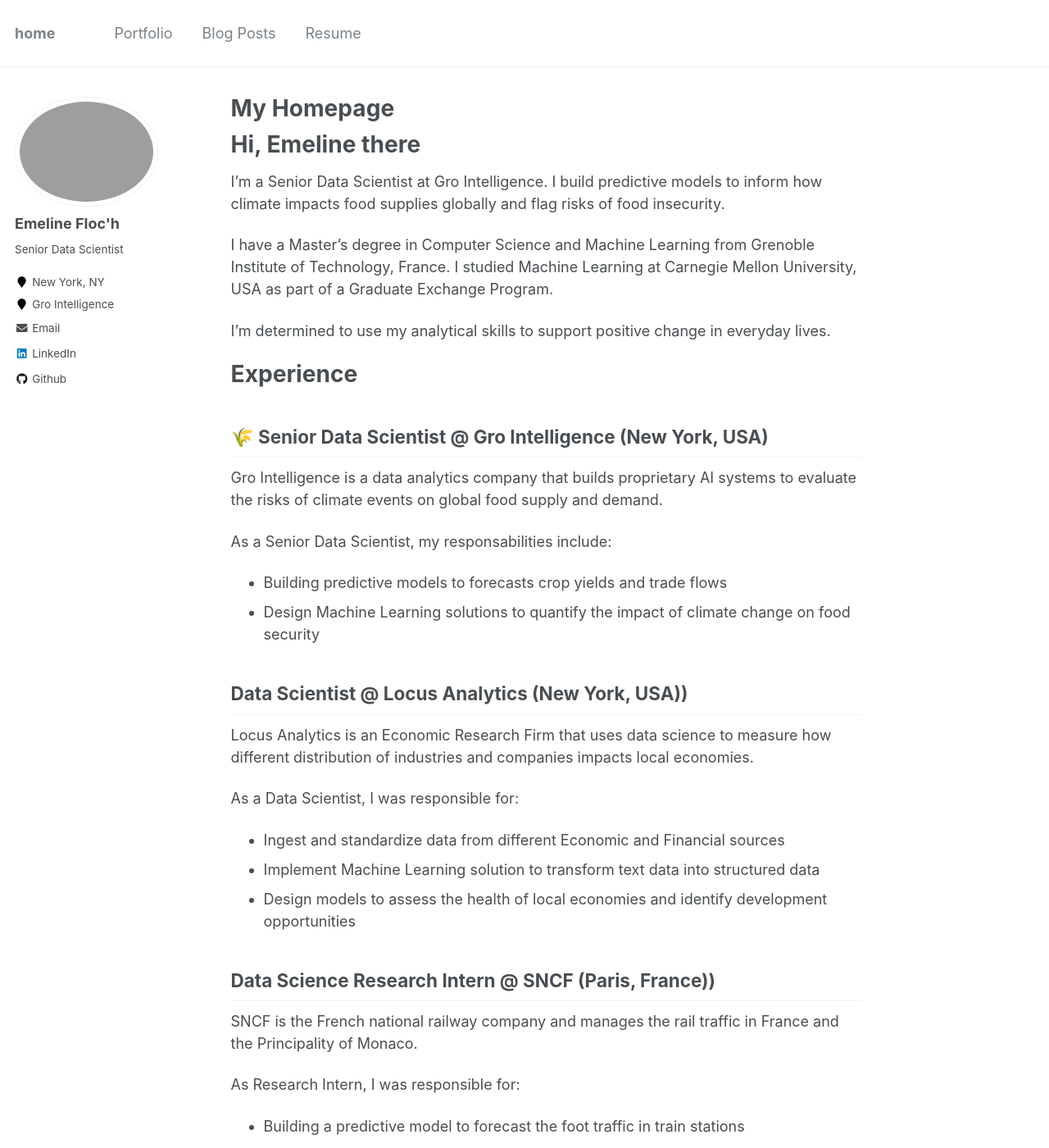
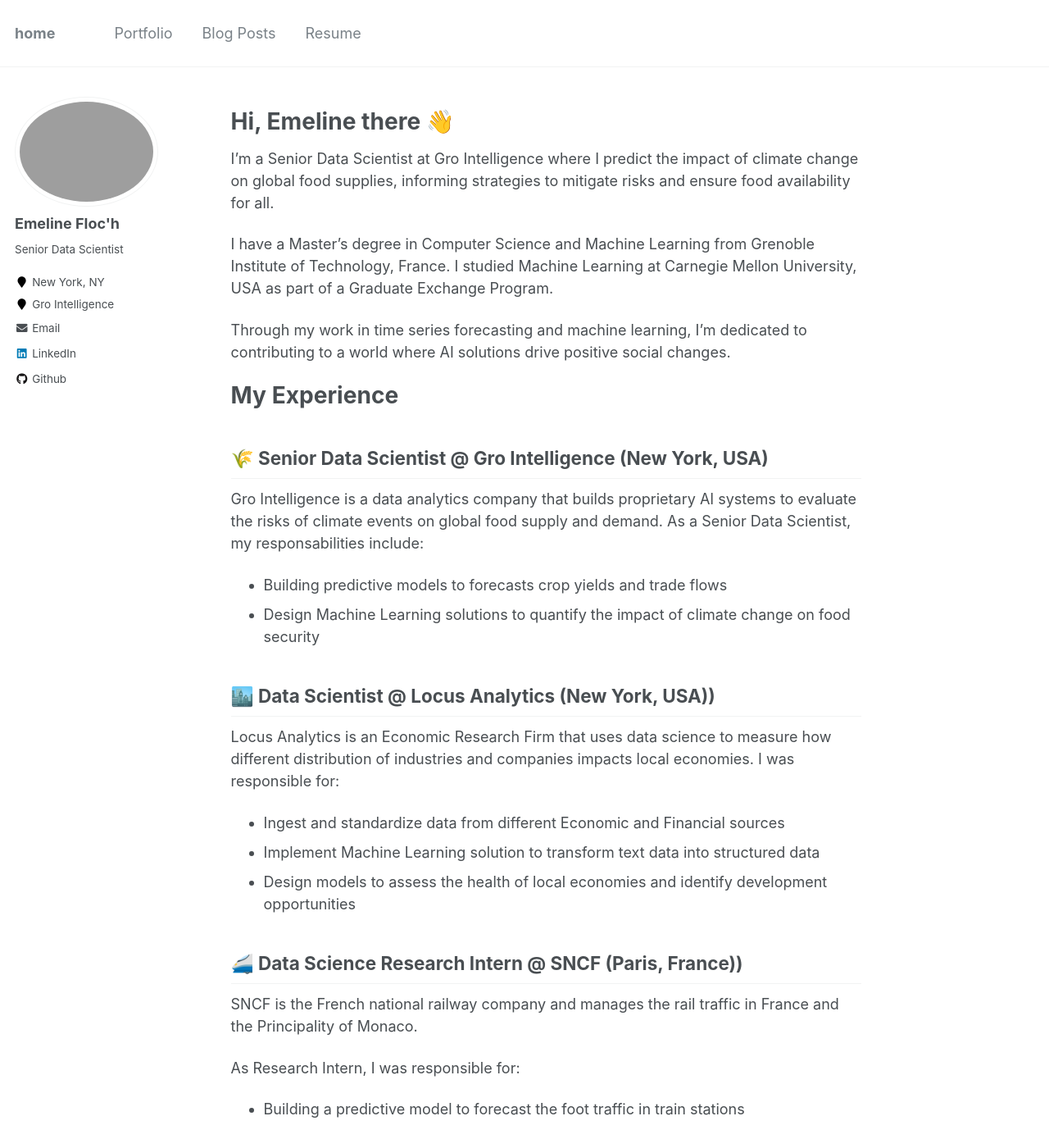
Before and after one commit to em-floch/home, a Jekyll site: the page built from _pages/about.md, in a window 1280 px wide and 1400 px high. Shown: the whole window at 82% size. Built offline with Jekyll 4.4.1, drawn with Linux system fonts in a browser that asks for light colours.

```diff
--- a/_pages/about.md
+++ b/_pages/about.md
@@ -1,6 +1,6 @@
 ---
 permalink: /
-title: "My Homepage"
+title: ""
 excerpt: "About me"
 author_profile: true
 redirect_from:
@@ -8,18 +8,19 @@ redirect_from:
   - /about.html
 ---
 
-Hi, Emeline there
+Hi, Emeline there 👋
 ======
 
-I'm a Senior Data Scientist at Gro Intelligence. I build predictive models to inform how climate impacts food
-supplies globally and flag risks of food insecurity.
+I'm a Senior Data Scientist at Gro Intelligence where I predict the impact of climate change on global food supplies,
+informing strategies to mitigate risks and ensure food availability for all.
 
 I have a Master's degree in Computer Science and Machine Learning from Grenoble Institute of Technology, France.
 I studied Machine Learning at Carnegie Mellon University, USA as part of a Graduate Exchange Program.
 
-I'm determined to use my analytical skills to support positive change in everyday lives.
+Through my work in time series forecasting and machine learning,
+I'm dedicated to contributing to a world where AI solutions drive positive social changes.
 
-Experience
+My Experience
 ======
 
 🌾 Senior Data Scientist @ Gro Intelligence (New York, USA)
@@ -27,24 +28,22 @@ Experience
 
 Gro Intelligence is a data analytics company that builds proprietary AI systems to evaluate the risks of
 climate events on global food supply and demand.
-
 As a Senior Data Scientist, my responsabilities include:
 - Building predictive models to forecasts crop yields and trade flows
 - Design Machine Learning solutions to quantify the impact of climate change on food security
 
-Data Scientist @ Locus Analytics (New York, USA))
+🏙️ Data Scientist @ Locus Analytics (New York, USA))
 ------
 
 Locus Analytics is an Economic Research Firm that uses data science to measure how different
 distribution of industries and companies impacts local economies.
-
-As a Data Scientist, I was responsible for:
+I was responsible for:
 - Ingest and standardize data from different Economic and Financial sources
 - Implement Machine Learning solution to transform text data into structured data
 - Design models to assess the health of local economies and identify development opportunities
 
 
-Data Science Research Intern @ SNCF (Paris, France))
+🚄 Data Science Research Intern @ SNCF (Paris, France))
 ------
 
 SNCF is the French national railway company and manages the rail traffic in France and the Principality of Monaco.
```
Also changed, not shown: 1 other file.
